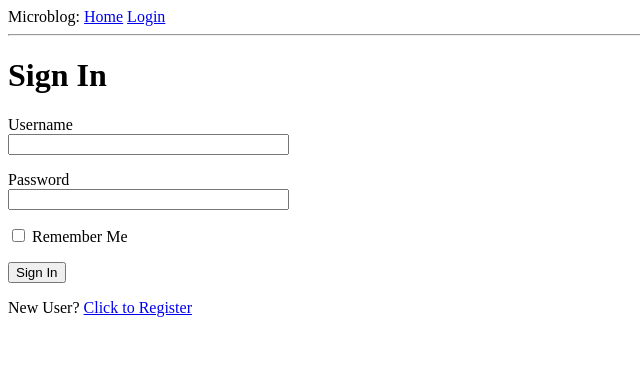
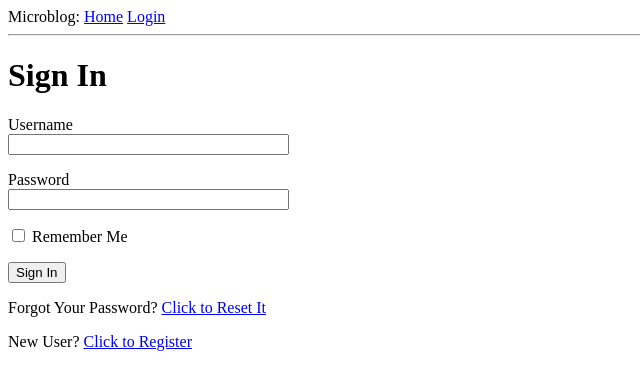
Before and after one commit to norka2233/flask_tutorial_microblog, a Flask app: page /login in a window 1280 px wide. Shown: the top 390 px of the page, without its empty margins (0-640 px from the left). Run offline with Flask 2, Linux system fonts and the light colour scheme.

Commit message:
request password reset

```diff
--- a/app/__init__.py
+++ b/app/__init__.py
@@ -6,6 +6,7 @@ from flask_sqlalchemy import SQLAlchemy
 from flask_migrate import Migrate
 from flask_login import LoginManager
 from config import Config
+from flask_mail import Mail
 
 app = Flask(__name__)
 app.config.from_object(Config)
@@ -13,6 +14,7 @@ db = SQLAlchemy(app)
 migrate = Migrate(app, db)
 login = LoginManager(app)
 login.login_view = 'login'
+mail = Mail(app)
 
 if not app.debug:
     if app.config['MAIL_SERVER']:
--- a/app/forms.py
+++ b/app/forms.py
@@ -56,3 +56,8 @@ class PostForm(FlaskForm):
 
 class EmptyForm(FlaskForm):
     submit = SubmitField('Submit')
+
+
+class ResetPasswordRequestForm(FlaskForm):
+    email = StringField('Email', validators=[DataRequired(), Email()])
+    submit = SubmitField('Request Password Reset')
--- a/app/routes.py
+++ b/app/routes.py
@@ -3,10 +3,11 @@ from flask import render_template, flash, redirect, url_for, request
 from flask_login import login_user, logout_user, current_user, login_required
 from werkzeug.urls import url_parse
 from app import app, db
-from app.forms import LoginForm, RegistrationForm, EditProfileForm
+from app.forms import LoginForm, RegistrationForm, EditProfileForm, ResetPasswordForm
 from app.models import User, Post
 from app.forms import LoginForm, RegistrationForm, EditProfileForm, EmptyForm, PostForm
 from app.models import User, Post
+from app.email import send_password_reset_email
 
 
 @app.before_request
@@ -163,3 +164,17 @@ def explore():
         if posts.has_prev else None
     return render_template('index.html', title='Home', posts=posts.items,
                            next_url=next_url, prev_url=prev_url)
+
+
+@app.route('/reset_password_request', methods=['GET', 'POST'])
+def reset_password_request():
+    if current_user.is_authenticated:
+        return redirect(url_for('index'))
+    form = ResetPasswordForm()
+    if form.validate_on_submit():
+        user = User.query.filter_by(email=form.email.data).first()
+        if user:
+            send_password_reset_email(user)
+        flash("Check your email for the instructions to reset your password")
+        return redirect(url_for('login'))
+    return render_template('reset_password_request.html', title='Reset Password', form=form)
--- a/app/templates/login.html
+++ b/app/templates/login.html
@@ -20,6 +20,10 @@
         </p>
         <p>{{ form.remember_me() }} {{ form.remember_me.label }}</p>
         <p>{{ form.submit() }}</p>
+        <p>
+            Forgot Your Password?
+            <a href="{{ url_for('reset_password_request') }}">Click to Reset It</a>
+        </p>
     </form>
     <p>New User? <a href="{{ url_for('register') }}">Click to Register</a></p>
 {% endblock %}
```
Also changed, not shown: app/email.py (added, +9 -0 lines), app/templates/reset_password_request.html (added, +16 -0 lines).
